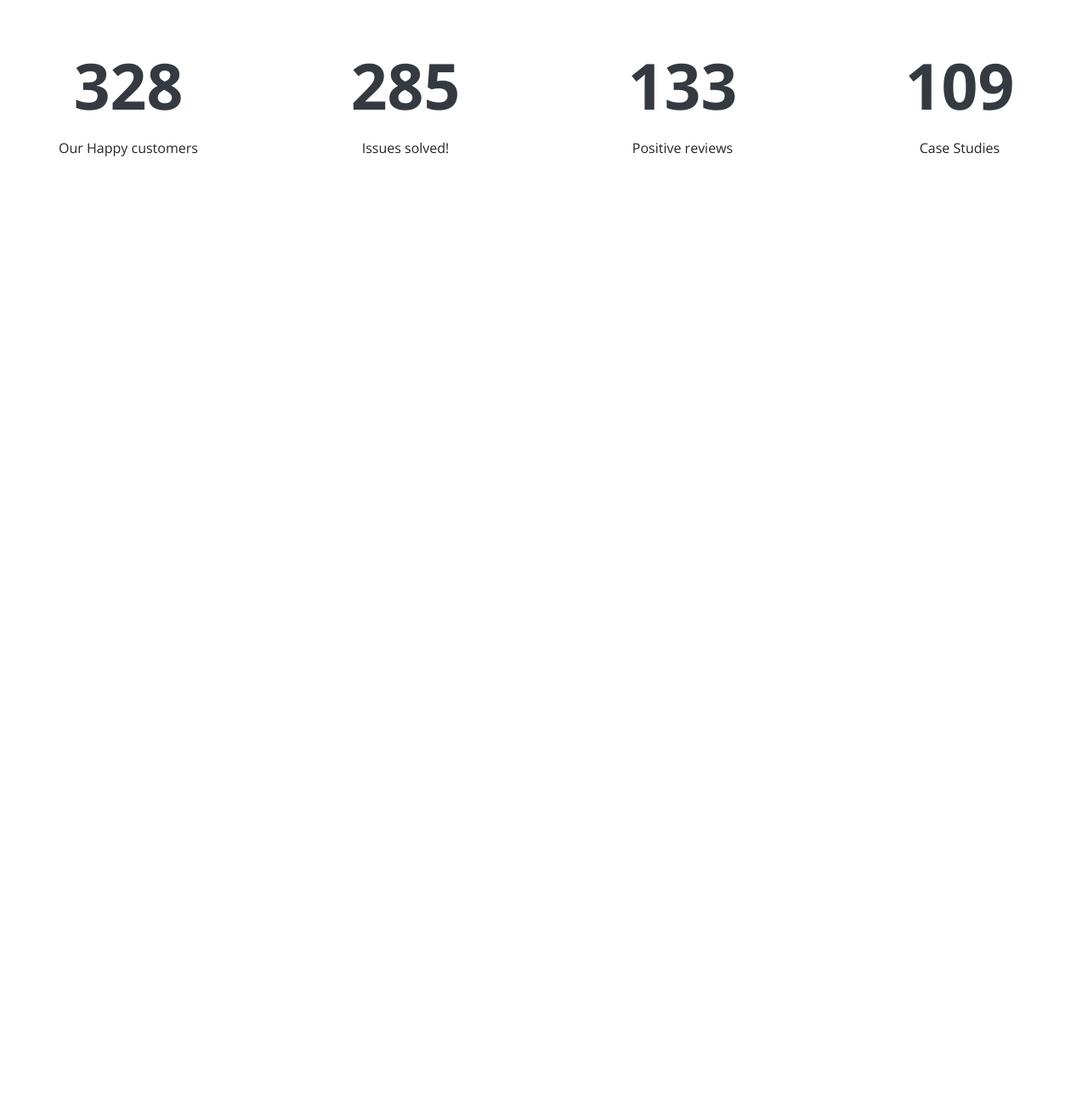
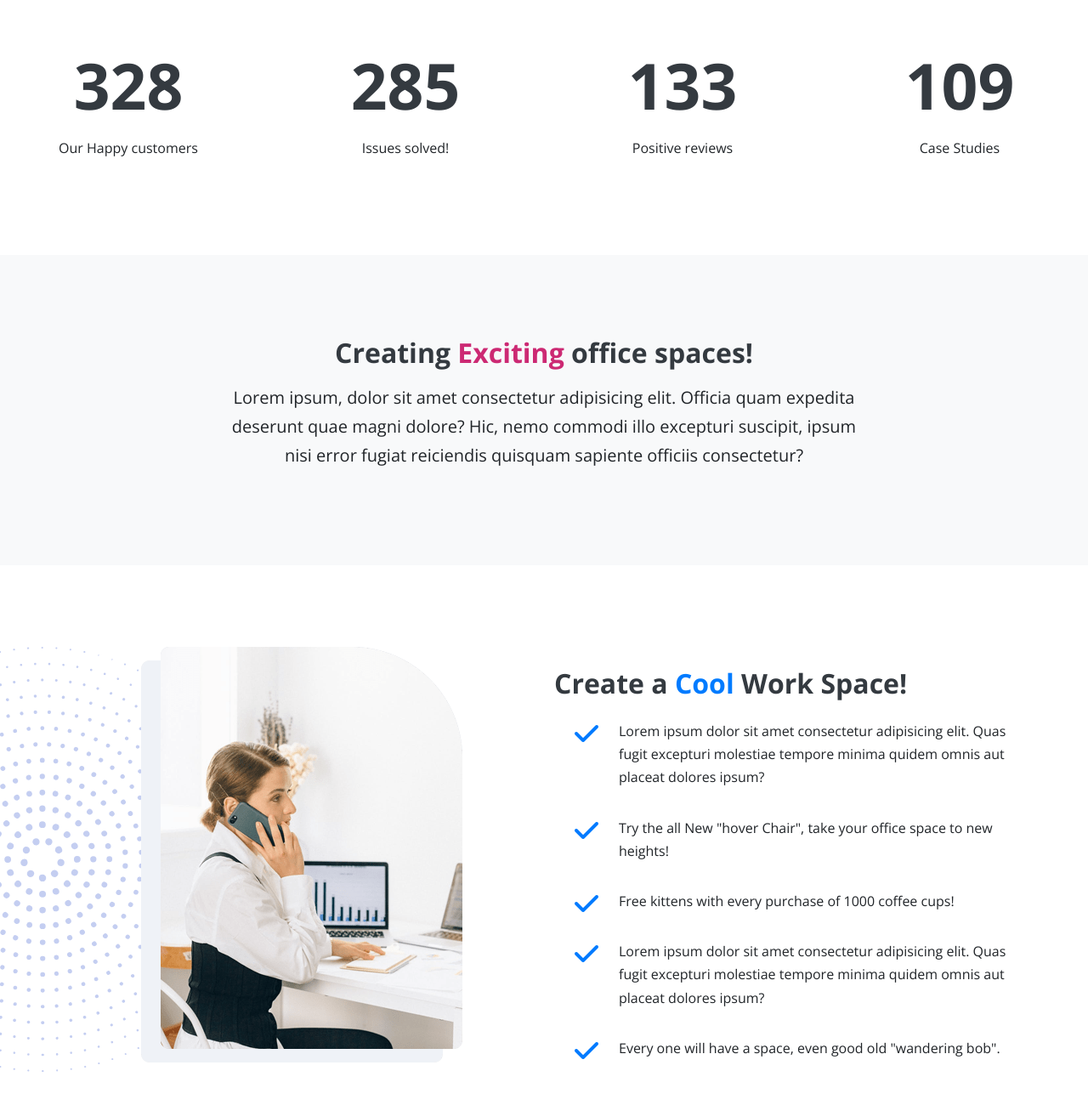
Before and after one commit to Gary-FullStack/whatsis-office-stuff, a website: page index.html in a window 1280 px wide. Shown: the part 826-2126 px from the top of the page at 85% size. Before the commit the page ends 1126 px from the top, so only its background shows below. Drawn offline with nearby package versions, Linux system fonts and the light colour scheme; files that its build step writes are made by us from their sources.

Commit message:
stats and intro sections

```diff
--- a/index.html
+++ b/index.html
@@ -133,6 +133,98 @@
         </div>
       </div>
     </section>
+    <!-- /stats section -->
+
+    <!-- introduction section -->
+    <section id="introduction" class="intro bg-light py-6">
+      <div class="container">
+        <div class="row">
+          <div class="col-lg-8 offset-lg-2 text-center">
+            <h2>
+              Creating <span class="text-secondary">Exciting</span> office
+              spaces!
+            </h2>
+            <p class="fs-5">
+              Lorem ipsum, dolor sit amet consectetur adipisicing elit. Officia
+              quam expedita deserunt quae magni dolore? Hic, nemo commodi illo
+              excepturi suscipit, ipsum nisi error fugiat reiciendis quisquam
+              sapiente officiis consectetur?
+            </p>
+          </div>
+        </div>
+      </div>
+    </section>
+    <!-- /introduction section -->
+
+    <!-- details section one-->
+    <section
+      id="details"
+      class="details position-relative my-6 overflow-hidden"
+    >
+      <img
+        src="images/decoration-star.svg"
+        alt="a decorative star"
+        class="decoration-star position-absolute"
+      />
+      <div class="container position-relative z-3">
+        <div class="row">
+          <div class="col-lg-6">
+            <div class="image-container d-flex justify-content-center">
+              <img
+                src="images/details-1.png"
+                alt="a woman uses a cell phone while sitting at a desk"
+                class="img-fluid"
+              />
+            </div>
+          </div>
+          <div class="col-lg-6">
+            <div class="mt-4">
+              <h2 class="mb-4">
+                Create a <span class="text-primary">Cool</span> Work Space!
+              </h2>
+              <ul class="list-unstyled">
+                <li class="d-flex mb-3">
+                  <i class="fas fa-check text-primary fa-2x mx-4"></i>
+                  <p>
+                    Lorem ipsum dolor sit amet consectetur adipisicing elit.
+                    Quas fugit excepturi molestiae tempore minima quidem omnis
+                    aut placeat dolores ipsum?
+                  </p>
+                </li>
+
+                <li class="d-flex mb-3">
+                  <i class="fas fa-check text-primary fa-2x mx-4"></i>
+                  <p>
+                    Try the all New "hover Chair", take your office space to new
+                    heights!
+                  </p>
+                </li>
+
+                <li class="d-flex mb-3">
+                  <i class="fas fa-check text-primary fa-2x mx-4"></i>
+                  <p>Free kittens with every purchase of 1000 coffee cups!</p>
+                </li>
+                <li class="d-flex mb-3">
+                  <i class="fas fa-check text-primary fa-2x mx-4"></i>
+                  <p>
+                    Lorem ipsum dolor sit amet consectetur adipisicing elit.
+                    Quas fugit excepturi molestiae tempore minima quidem omnis
+                    aut placeat dolores ipsum?
+                  </p>
+                </li>
+
+                <li class="d-flex mb-3">
+                  <i class="fas fa-check text-primary fa-2x mx-4"></i>
+                  <p>
+                    Every one will have a space, even good old "wandering bob".
+                  </p>
+                </li>
+              </ul>
+            </div>
+          </div>
+        </div>
+      </div>
+    </section>
 
     <script src="js/bootstrap.bundle.min.js"></script>
     <script src="js/script.js"></script>
--- a/js/script.js
+++ b/js/script.js
@@ -21,7 +21,7 @@ function incrementStats() {
       const target = +counter.getAttribute("data-target");
       const c = +counter.innerText;
 
-      const increment = target / 200;
+      const increment = target / 250;
 
       if (c < target) {
         counter.innerText = `${Math.ceil(c + increment)}`;
--- a/scss/styles.scss
+++ b/scss/styles.scss
@@ -36,6 +36,11 @@
     box-shadow: 0 0 10px rgba(0, 0, 0, 0.5);
 }
 
+.details .decoration-star {
+    left: -200px;
+    width: 500px;
+}
+
 @media (max-width: 991px) {
     .xl-text {
         font-size: 50px;
```
